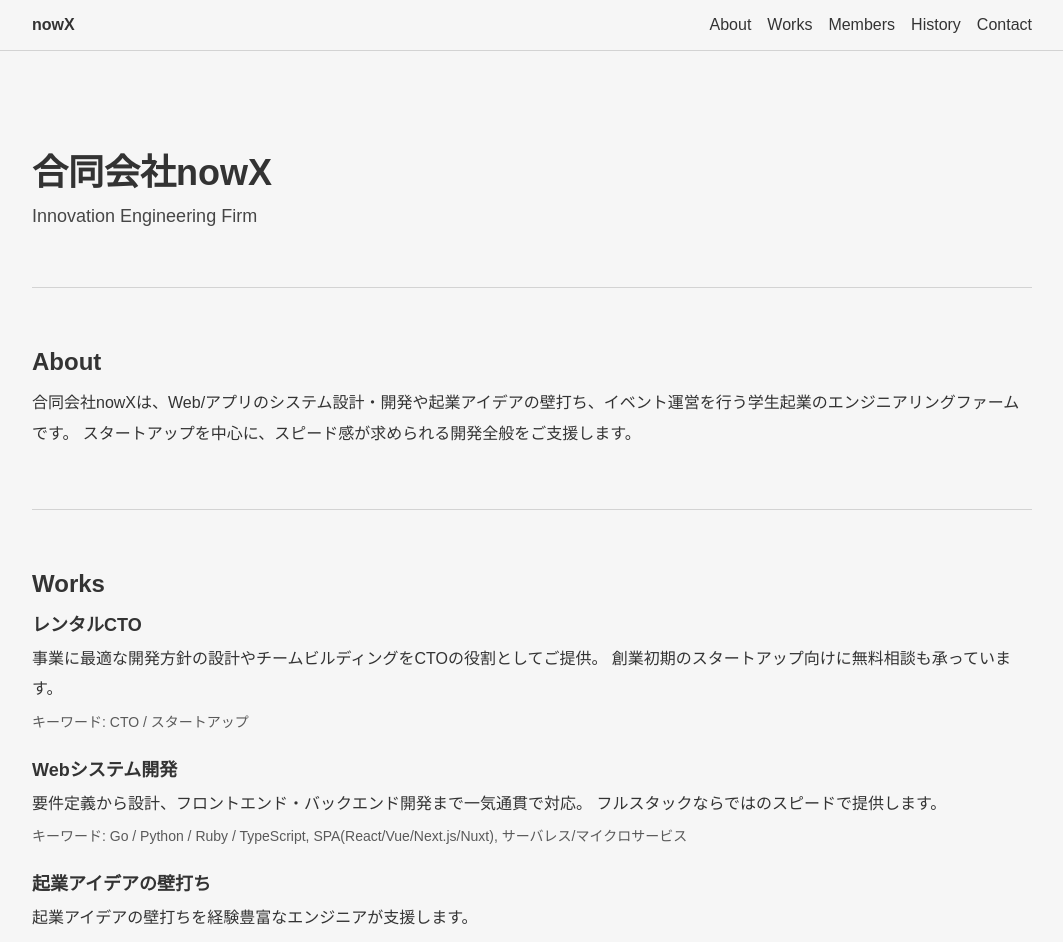
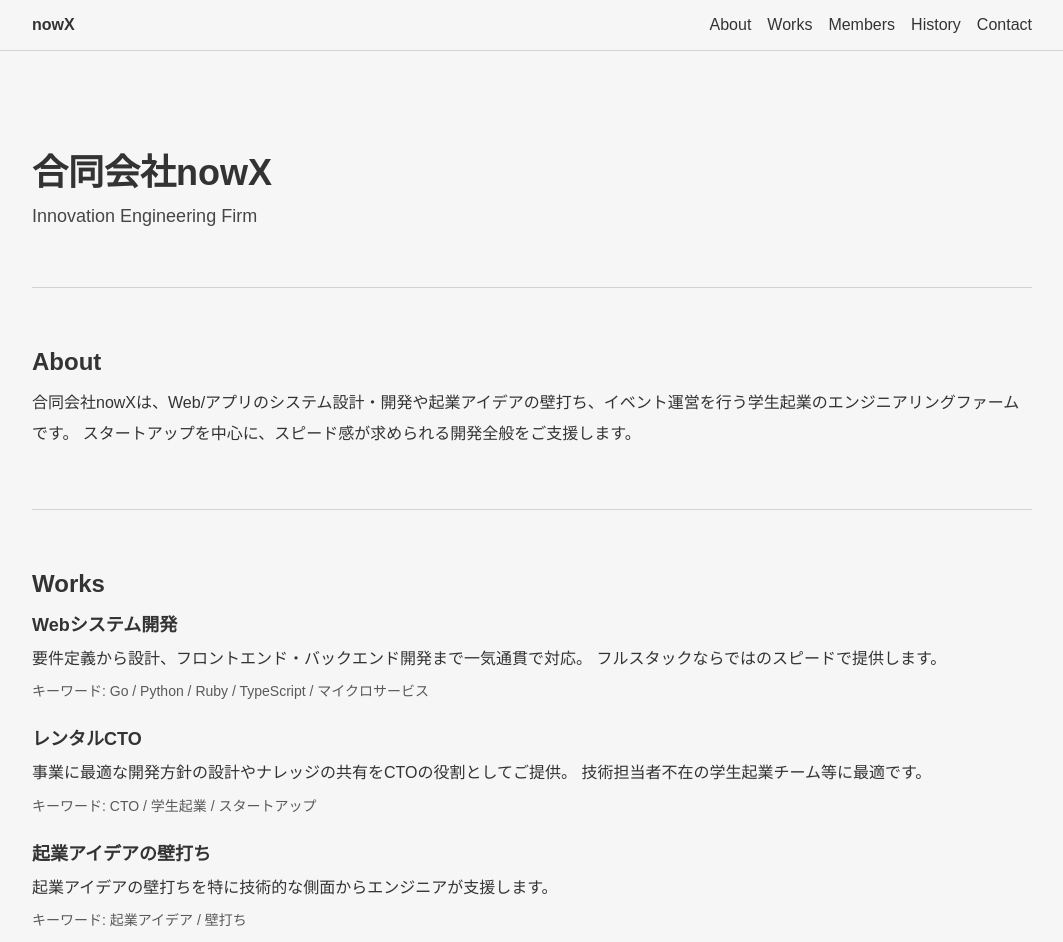
Before and after one commit to nowex35/nowx-llc, a Next.js app: page / in a window 1280 px wide. Shown: the top 942 px of the page, without its empty margins (108-1171 px from the left). Built offline with nearby package versions, Linux system fonts and the light colour scheme.

Commit message:
記述を修正

```diff
--- a/src/app/page.tsx
+++ b/src/app/page.tsx
@@ -17,28 +17,29 @@ export default function Home() {
       <section id="works" style={{ padding: "60px 0", borderTop: "1px solid var(--border-color)" }}>
         <h2 style={{ fontSize: 24, marginBottom: 12 }}>Works</h2>
         <div style={{ display: "grid", gap: 24 }}>
-          <div>
-            <h3 style={{ fontSize: 18, marginBottom: 8 }}>レンタルCTO</h3>
-            <p style={{ lineHeight: 1.9 }}>
-              事業に最適な開発方針の設計やチームビルディングをCTOの役割としてご提供。
-              創業初期のスタートアップ向けに無料相談も承っています。
-            </p>
-            <p style={{ marginTop: 6, fontSize: 14, opacity: 0.8 }}>キーワード: CTO / スタートアップ</p>
-          </div>
-          <div>
+        <div>
             <h3 style={{ fontSize: 18, marginBottom: 8 }}>Webシステム開発</h3>
             <p style={{ lineHeight: 1.9 }}>
               要件定義から設計、フロントエンド・バックエンド開発まで一気通貫で対応。
               フルスタックならではのスピードで提供します。
             </p>
-            <p style={{ marginTop: 6, fontSize: 14, opacity: 0.8 }}>キーワード: Go / Python / Ruby / TypeScript, SPA(React/Vue/Next.js/Nuxt), サーバレス/マイクロサービス</p>
+            <p style={{ marginTop: 6, fontSize: 14, opacity: 0.8 }}>キーワード: Go / Python / Ruby / TypeScript / マイクロサービス</p>
           </div>
+          <div>
+            <h3 style={{ fontSize: 18, marginBottom: 8 }}>レンタルCTO</h3>
+            <p style={{ lineHeight: 1.9 }}>
+              事業に最適な開発方針の設計やナレッジの共有をCTOの役割としてご提供。
+              技術担当者不在の学生起業チーム等に最適です。
+            </p>
+            <p style={{ marginTop: 6, fontSize: 14, opacity: 0.8 }}>キーワード: CTO / 学生起業 / スタートアップ</p>
+          </div>
+
           <div>
             <h3 style={{ fontSize: 18, marginBottom: 8 }}>起業アイデアの壁打ち</h3>
             <p style={{ lineHeight: 1.9 }}>
-              起業アイデアの壁打ちを経験豊富なエンジニアが支援します。
+              起業アイデアの壁打ちを特に技術的な側面からエンジニアが支援します。
             </p>
-            <p style={{ marginTop: 6, fontSize: 14, opacity: 0.8 }}>キーワード: 起業アイデア / 壁打ち / 学生起業</p>
+            <p style={{ marginTop: 6, fontSize: 14, opacity: 0.8 }}>キーワード: 起業アイデア / 壁打ち </p>
           </div>
         </div>
       </section>
```
